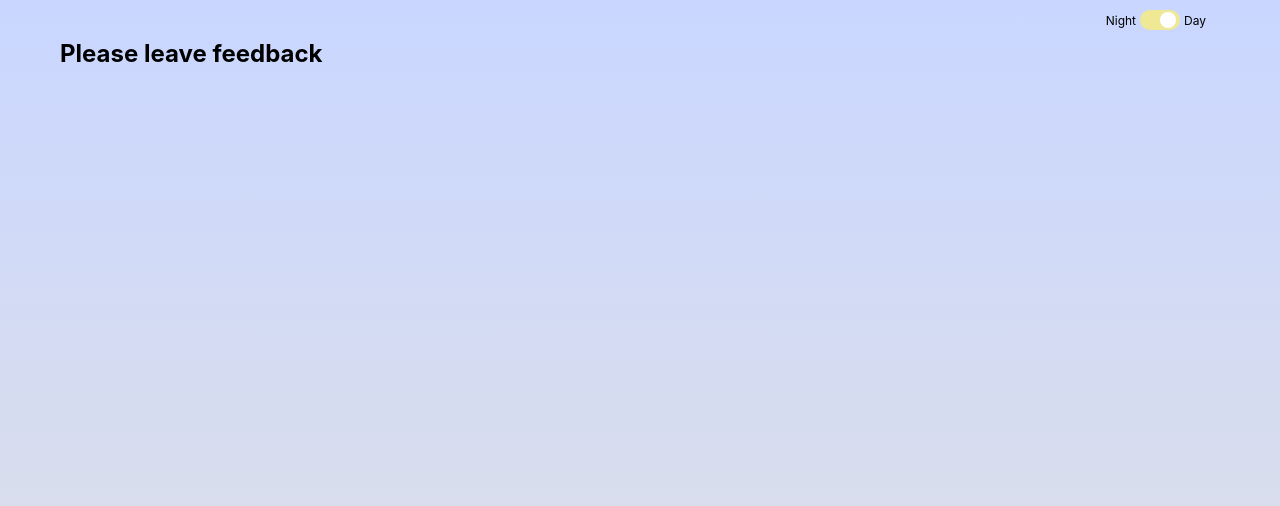
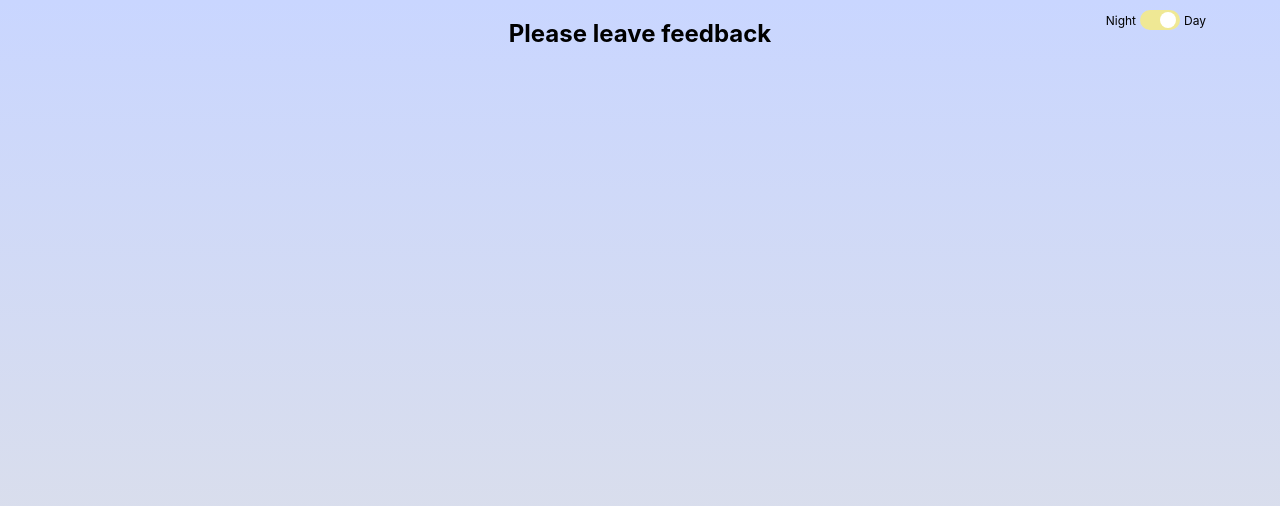
Before and after one commit to Igor-Chumak/goit-react-hw-02-feedback, a React (Create React App) app: page / in a window 1280 px wide. Shown: the top 506 px of the page. Built offline with nearby package versions, Linux system fonts and the light colour scheme.

Commit message:
theme expiarence

```diff
--- a/src/components/App/App.jsx
+++ b/src/components/App/App.jsx
@@ -1,5 +1,11 @@
 import { Component } from 'react';
-import { Container, Section, CreateThemeSwitcher } from 'components';
+import PropTypes from 'prop-types';
+import {
+  Container,
+  Section,
+  CreateThemeSwitcher,
+  ButtonList,
+} from 'components';
 import typeFeedbacks from 'data/type_feedback.json';
 
 console.log(typeFeedbacks);
@@ -8,12 +14,14 @@ typeFeedbacks.map(({ name, value }) => (shape[name] = value));
 console.log('shape: ', shape);
 
 export class App extends Component {
+  static propTypes = { isNightTheme: PropTypes.bool.isRequired };
+
   state = {
     ...shape,
     // good: 0,
     // neutral: 0,
     // bad: 0,
-    isNightTheme: false,
+    isNightTheme: this.props.isNightTheme,
   };
 
   handleToggleTheme = () => {
@@ -36,7 +44,10 @@ export class App extends Component {
         <main>
           <Section>
             <Container>
-              <h2> Please leave feedback </h2>
+              <ButtonList
+                title="Please leave feedback"
+                typeFeedbacks={typeFeedbacks}
+              />
             </Container>
           </Section>
         </main>
--- a/src/components/ButtonList/ButtonList.jsx
+++ b/src/components/ButtonList/ButtonList.jsx
@@ -0,0 +1,23 @@
+import { Component } from 'react';
+import PropTypes from 'prop-types';
+import { Title } from './ButtonList.styled';
+
+export class ButtonList extends Component {
+  static propTypes = {
+    title: PropTypes.string.isRequired,
+    typeFeedbacks: PropTypes.arrayOf(
+      PropTypes.shape({
+        button: PropTypes.string.isRequired,
+        btnColor: PropTypes.string.isRequired,
+      })
+    ).isRequired,
+  };
+
+  render() {
+    return (
+      <div>
+        <Title>{this.props.title}</Title>
+      </div>
+    );
+  }
+}
--- a/src/components/ButtonList/ButtonList.styled.jsx
+++ b/src/components/ButtonList/ButtonList.styled.jsx
@@ -0,0 +1,6 @@
+import styled from 'styled-components';
+
+export const Title = styled.h2`
+  text-align: center;
+  margin-bottom: 10px;
+`;
--- a/src/components/CreateThemeSwitcher/CreateThemeSwitcher.jsx
+++ b/src/components/CreateThemeSwitcher/CreateThemeSwitcher.jsx
@@ -26,5 +26,3 @@ export class CreateThemeSwitcher extends Component {
     );
   }
 }
-
-// export default CreateThemeSwitcher;
--- a/src/components/Section/Section.styled.jsx
+++ b/src/components/Section/Section.styled.jsx
@@ -1,6 +1,6 @@
 import styled from 'styled-components';
 
 export const Section = styled.section`
-  padding-top: ${props => props.theme.spacing(10)};
-  padding-bottom: ${props => props.theme.spacing(10)};
+  padding-top: ${props => props.theme.spacing(5)};
+  padding-bottom: ${props => props.theme.spacing(5)};
 `;
--- a/src/index.js
+++ b/src/index.js
@@ -10,7 +10,7 @@ ReactDOM.createRoot(document.getElementById('root')).render(
   <React.StrictMode>
     <ThemeProvider theme={theme}>
       <GlobalStyles />
-      <App />
+      <App isNightTheme={theme.isNightTheme} />
     </ThemeProvider>
   </React.StrictMode>
 );
--- a/src/styles/theme.jsx
+++ b/src/styles/theme.jsx
@@ -1,4 +1,5 @@
 export const theme = Object.freeze({
+  isNightTheme: false,
   colors: {
     accent: '#2196F3',
     white: '#ffffff',
```
